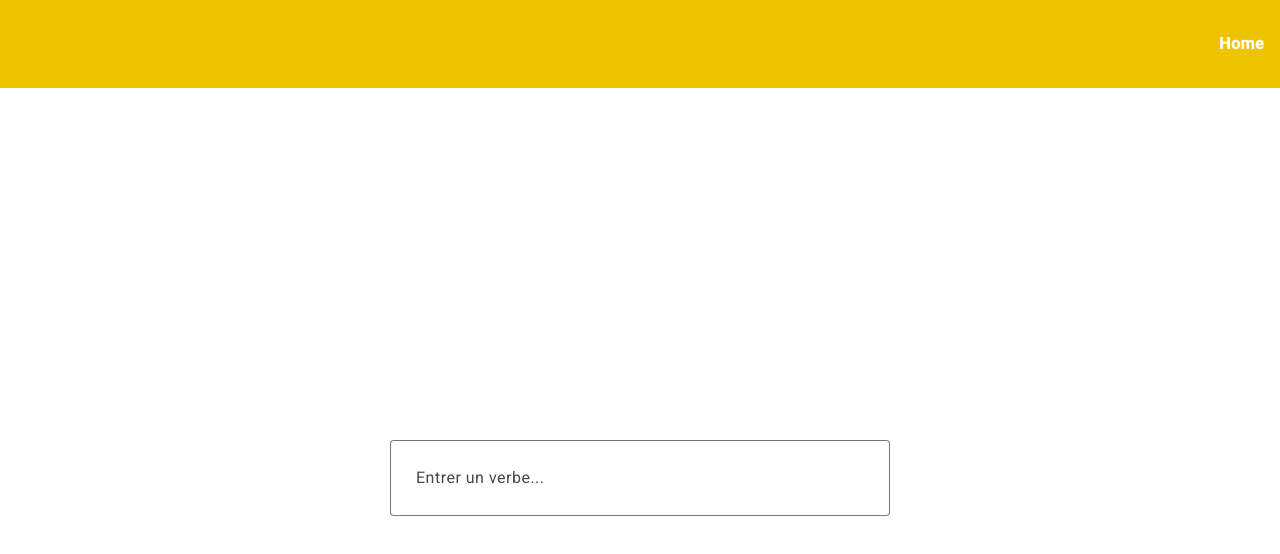
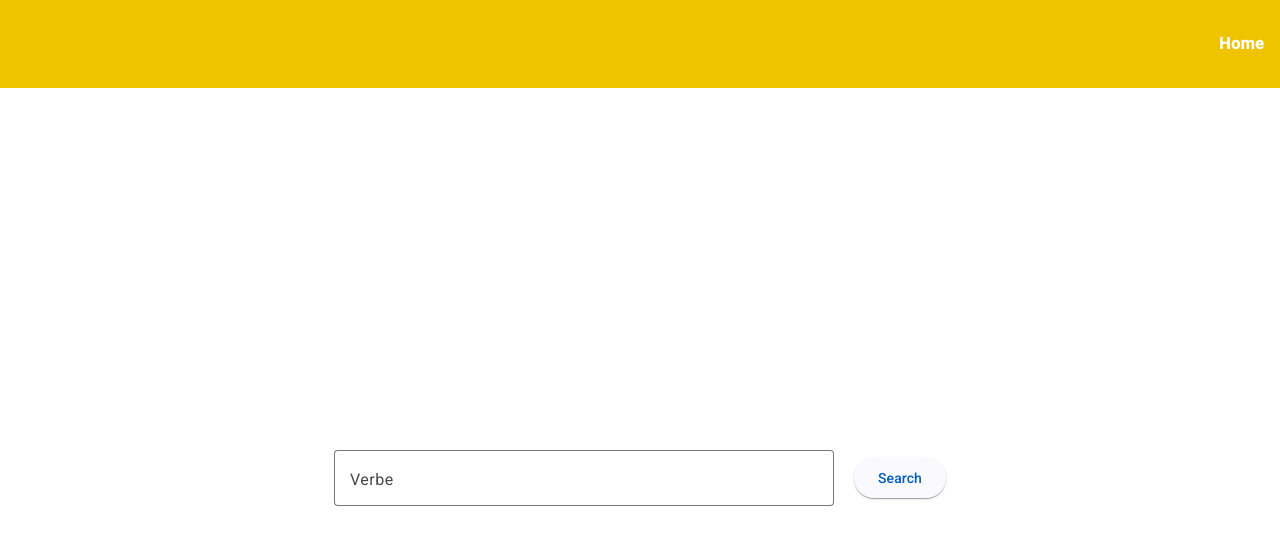
Before and after one commit to ksimali/frenchgram, an Angular app: page /search in a window 1280 px wide. Shown: the top 554 px of the page. Built offline with nearby package versions, Linux system fonts and the light colour scheme.

Commit message:
Udpate SearchComponent : - change custom event feature into FormGroups in reactive forms -Update SearchComponent template and scss

```diff
--- a/src/app/search/search.component.html
+++ b/src/app/search/search.component.html
@@ -1,12 +1,17 @@
 <div class="search-container">
     <!-- for search field-->
-    <form [formGroup]="searchForm">
+    <form [formGroup]="searchForm" (ngSubmit)="onSearch()">
         <mat-form-field appearance="outline">
-            <input matInput formControlName="search"
-                type="text" name="" placeholder="Entrer un verbe..."
-                [(ngModel)]="enteredSearchValue"
-                (input)="onSearchTextChanged()">
+            <mat-label for="search">Verbe</mat-label>
+            <input matInput formControlName="search" type="text" name="" placeholder="Entrer un verbe..." />
         </mat-form-field>
+        <mat-card-actions>
+            <div class="search-button-container">
+                <button class="form-button" mat-raised-button color="primary" type="submit" [disabled]="searchForm.invalid">
+                    Search
+                </button>
+            </div>
+        </mat-card-actions>
     </form>
 
 </div>
--- a/src/app/search/search.component.scss
+++ b/src/app/search/search.component.scss
@@ -1,19 +1,23 @@
 .search-container {
     display: flex;
-    flex-direction: column;
     justify-content: center;
     align-items: center;
     height: 100vh; /* Full viewport height */
 }
+form{
+    display:flex;
+}
 
 mat-form-field {
     width: 500px;
+    margin-right:20px;
 }
+mat-card-actions{
+    display: flex;
 
-input[matInput] {
-    padding: 10px;
 }
-button{
-    padding:25%;
-    border-radius: 25%;
+.search-button-container{
+    padding-top:8px;
+    align-items: center;
+
 }
--- a/src/app/search/search.component.ts
+++ b/src/app/search/search.component.ts
@@ -1,5 +1,5 @@
 import { Component, EventEmitter, OnInit, Output } from '@angular/core';
-import { FormControl, FormGroup } from '@angular/forms';
+import { FormBuilder, FormControl, FormGroup } from '@angular/forms';
 import { VerbApiService } from '../services/verb-api.service';
 
 @Component({
@@ -7,27 +7,32 @@ import { VerbApiService } from '../services/verb-api.service';
   templateUrl: './search.component.html',
   styleUrl: './search.component.scss'
 })
-export class SearchComponent implements OnInit{
+export class SearchComponent{
 
-  //propriétés
-  enteredSearchValue: string = '';
+  searchForm:FormGroup;
 
-  searchForm:FormGroup = new FormGroup({
-    search:new FormControl('')
-  });
+  constructor(private verbApiService : VerbApiService, private fb: FormBuilder ){
+    this.searchForm = this.fb.group({
+      search: [''],
+    });
+   }
 
-  constructor(){ }
+  onSearch(){
+    if(this.searchForm.valid){
+      //recuperer les infos du form
+      const search = this.searchForm.value.search; // recuper la value direct et non l'objet
+      console.log(search);
+      const token = "eyJhbGciOiJIUzI1NiIsInR5cCI6IkpXVCJ9.eyJlbWFpbCI6ImNhc3NpbUBnbWFpbC5jb20iLCJ1aWQiOiI2NmQ4NzNlOThhZjNlNmQ5OWMyNmJhNTQiLCJleHAiOjE3MjgwNTg3OTB9.sm0L5C404aY-mb0yfUJlHAGRfyOjRNo9N9vK4WO1bOM";
 
-  ngOnInit(): void {
-
-  }
-
-  //create custom event
-  @Output()
-  searchTextChanged: EventEmitter<string> = new EventEmitter<string>();
-
-  onSearchTextChanged(){
-    this.searchTextChanged.emit(this.enteredSearchValue);
+      this.verbApiService.getVerb(token, search).subscribe(
+        (res)=> {
+          console.log(res);
+        },
+        (err) => {
+          console.log(err);
+        }
+      );
+    }
   }
 
 }
```
